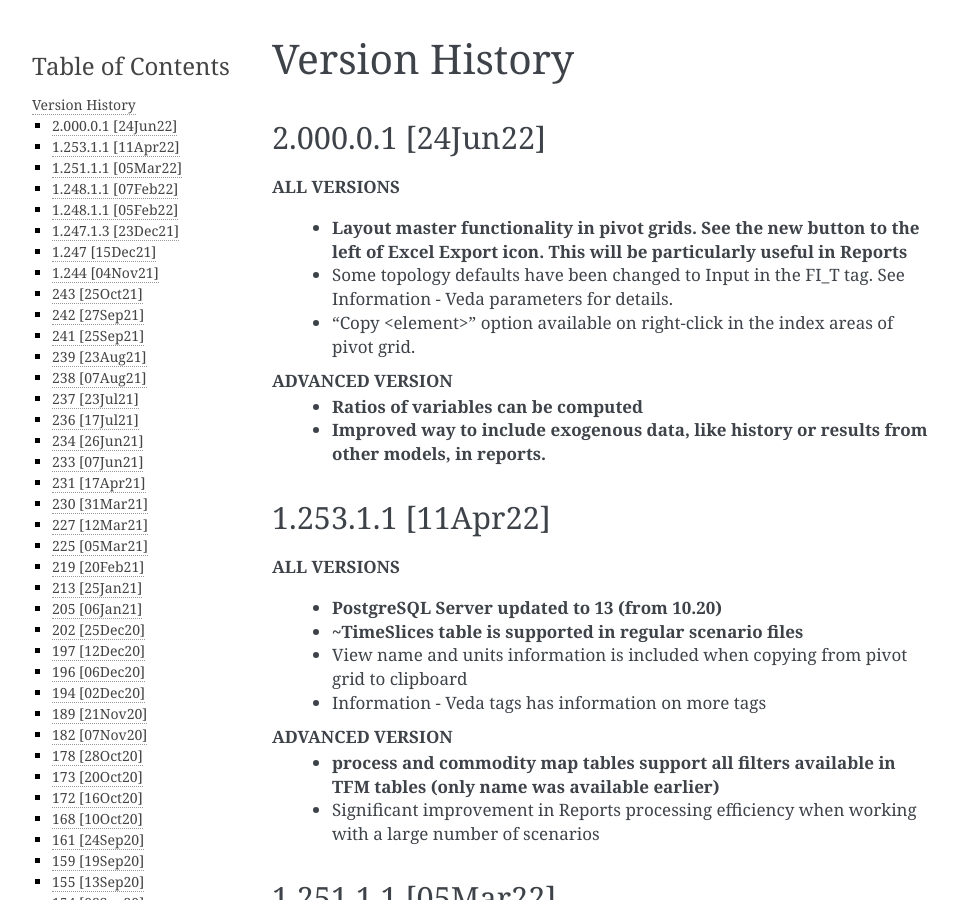
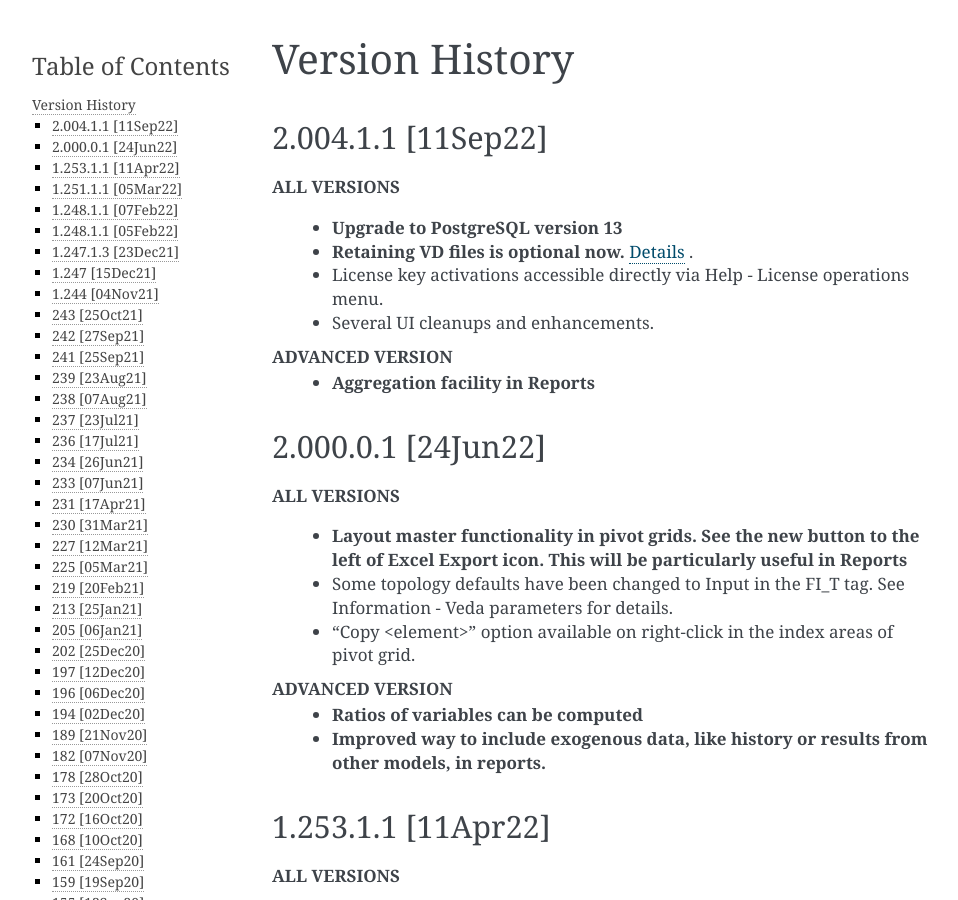
Before and after one commit to kanors-emr/Veda-documentation, a Sphinx documentation site: the page built from docs/source/pages/version_history.rst, in a window 1280 px wide and 900 px high. Shown: the whole window, without its empty margins (148-1106 px from the left). Built offline with Sphinx 7.4.7, drawn with Linux system fonts in a browser that asks for light colours.

Commit message:
version 2.4.1.1

```diff
--- a/docs/source/pages/version_history.rst
+++ b/docs/source/pages/version_history.rst
@@ -1,6 +1,19 @@
 ################
 Version History
 ################
+
+2.004.1.1 [11Sep22]
+^^^^^^^^^^^^^^^^^^
+
+**ALL VERSIONS**
+
+    * **Upgrade to PostgreSQL version 13**
+    * **Retaining VD files is optional now.** `Details <https://veda-documentation.readthedocs.io/en/latest/pages/Run%20Manager.html#managing-output-files>`_ .
+    * License key activations accessible directly via Help - License operations menu.
+    * Several UI cleanups and enhancements.
+
+**ADVANCED VERSION**
+    * **Aggregation facility in Reports**
 
 2.000.0.1 [24Jun22]
 ^^^^^^^^^^^^^^^^^^
```
